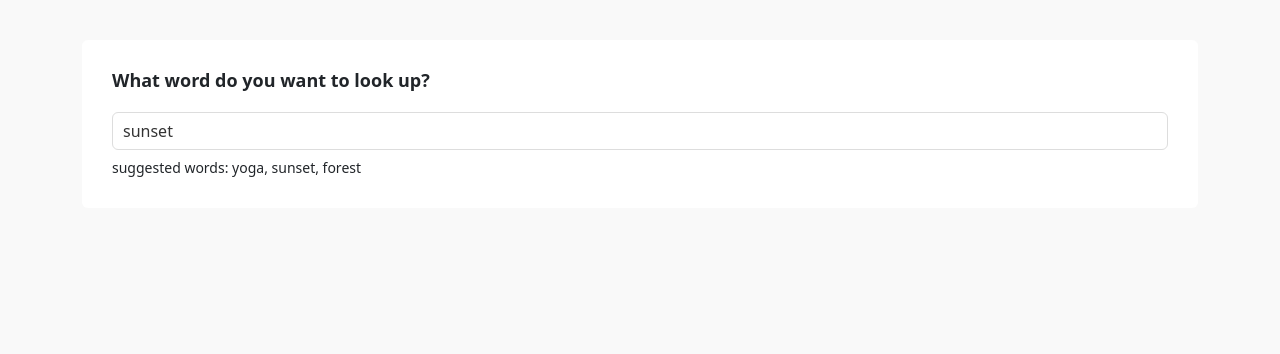
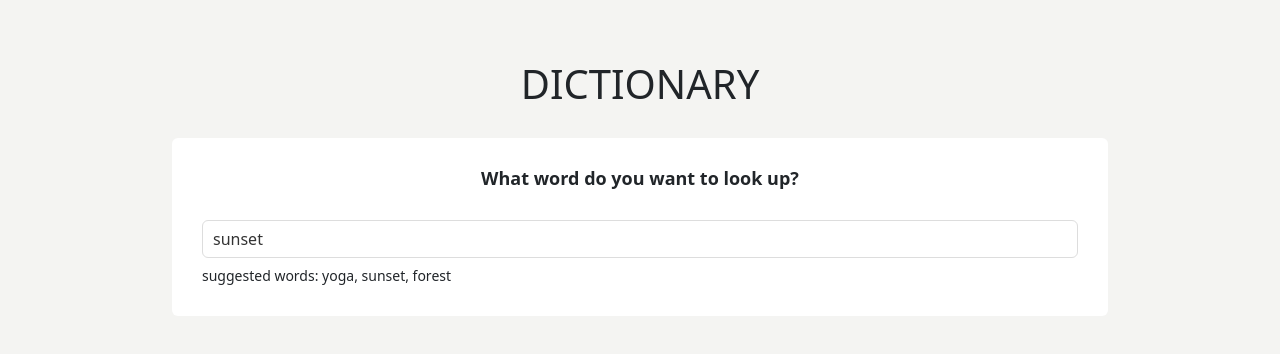
Before and after one commit to viktoriia-honcharova/dictionary-project, a React (Create React App) app: page / in a window 1280 px wide. Shown: the top 354 px of the page. Built offline with nearby package versions, Linux system fonts and the light colour scheme; no server answers.

Commit message:
Added the photos section

```diff
--- a/src/App.css
+++ b/src/App.css
@@ -1,7 +1,15 @@
+body {
+  background: #f4f4f2;
+  padding: 60px 0;
+}
+
 .App {
   margin: 40px 0;
+  max-width: 960px;
+  margin: 0 auto;
 }
 
-body {
-  background: #f9f9f9;
+.App h1 {
+  text-align: center;
+  margin-bottom: 30px;
 }
--- a/src/App.js
+++ b/src/App.js
@@ -8,7 +8,9 @@ function App() {
   return (
     <div className="App">
       <div className="container">
-        <header className="App-header"></header>
+        <header className="App-header">
+          <h1>DICTIONARY</h1>
+        </header>
         <main>
           <Dictionary />
         </main>
--- a/src/Dictionary.js
+++ b/src/Dictionary.js
@@ -2,21 +2,36 @@ import React, { useState } from "react";
 import axios from "axios";
 import "./Dictionary.css";
 import Results from "./Results";
+import Photos from "./Photos";
 
 export default function Dictionary() {
   let [keyword, setKeyword] = useState("sunset");
   let [results, setResults] = useState(null);
   let [loaded, setLoaded] = useState(false);
+  let [photos, setPhotos] = useState(null);
 
-  function handleResponse(response) {
+  function handleDictionaryResponse(response) {
     setResults(response.data[0]);
+  }
+
+  function handlePexelsResponse(response) {
+    setPhotos(response.data.photos);
   }
 
   function search() {
     //documentation: https://dictionaryapi.dev/
 
     let apiUrl = `https://api.dictionaryapi.dev/api/v2/entries/en/${keyword}`;
-    axios.get(apiUrl).then(handleResponse);
+    axios.get(apiUrl).then(handleDictionaryResponse);
+
+    const pexelsApiKey =
+      "563492ad6f917000010000019957de0d15394c18abf86572a0666cfa";
+    let pexelsApiUrl = `https://api.pexels.com/v1/search?query=${keyword}&per_page=9`;
+    axios
+      .get(pexelsApiUrl, {
+        headers: { Authorization: `Bearer ${pexelsApiKey}` },
+      })
+      .then(handlePexelsResponse);
   }
 
   function handleSubmit(event) {
@@ -48,6 +63,7 @@ export default function Dictionary() {
           <div className="hint">suggested words: yoga, sunset, forest</div>
         </section>
         <Results results={results} />
+        <Photos photos={photos} />
       </div>
     );
   } else {
--- a/src/Phonetic.js
+++ b/src/Phonetic.js
@@ -3,7 +3,7 @@ import "./Phonetic.css";
 
 export default function Phonetic(props) {
   return (
-    <div className="Phonetic ">
+    <div className="Phonetic">
       <a href={props.phonetic.audio} target="_blank" rel="noreferrer">
         Listen
       </a>
--- /dev/null
+++ b/src/Photos.css
@@ -0,0 +1,4 @@
+.Photos img {
+  border-radius: 4px;
+  margin-bottom: 20px;
+}
--- /dev/null
+++ b/src/Photos.js
@@ -0,0 +1,28 @@
+import React from "react";
+import "./Photos.css";
+
+export default function Photos(props) {
+  if (props.photos) {
+    return (
+      <section className="Photos">
+        <div className="row">
+          {props.photos.map(function (photo, index) {
+            return (
+              <div className="col-4" key={index}>
+                <a href={photo.src.original} target="_blank" rel="noreferrer">
+                  <img
+                    src={photo.src.landscape}
+                    className="img-fluid"
+                    alt="Keyword result"
+                  />
+                </a>
+              </div>
+            );
+          })}
+        </div>
+      </section>
+    );
+  } else {
+    return null;
+  }
+}
--- a/src/Results.css
+++ b/src/Results.css
@@ -1,5 +1,6 @@
 .Results h2 {
   font-size: 36px;
   font-weight: bold;
-  line-height: 1.5;
+  line-height: 1;
+  margin-bottom: 30px;
 }
```
